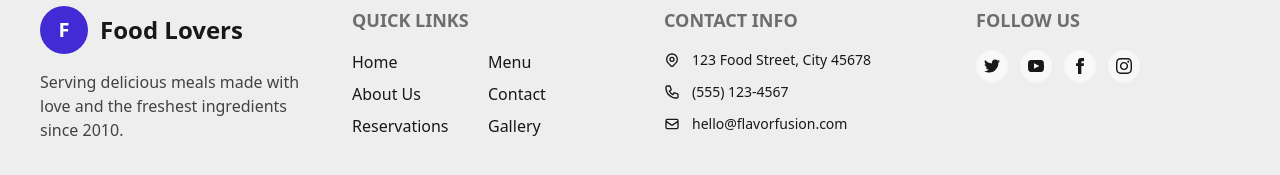
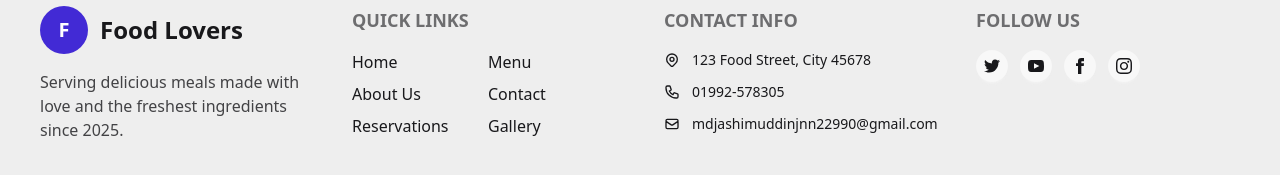
Before and after one commit to MdJashim18/food-network-client, a React (Vite) app: page /login in a window 1280 px wide. Shown: the part 899-1074 px from the top of the page. Built offline with nearby package versions, Linux system fonts and the light colour scheme; no server answers.

Commit message:
fifteen commit

```diff
--- a/src/Components/Foods/Foods.jsx
+++ b/src/Components/Foods/Foods.jsx
@@ -45,7 +45,7 @@ const Foods = ({ food }) => {
 
     };
     return (
-        <div className="card bg-gradient-to-br from-white to-gray-50 w-96 shadow-xl hover:shadow-2xl transition-all duration-500  border border-gray-100 rounded-2xl overflow-hidden group mt-20">
+        <div className="card bg-gradient-to-br from-white to-gray-50 w-96 shadow-xl hover:shadow-2xl transition-all duration-500  border border-gray-100 rounded-2xl overflow-hidden group">
             <figure className=" overflow-hidden p-5">
                 <img
                     src={photo}
--- a/src/Components/Footer/Footer.jsx
+++ b/src/Components/Footer/Footer.jsx
@@ -16,7 +16,7 @@ const Footer = () => {
                             <span className="text-2xl font-bold">Food Lovers</span>
                         </div>
                         <p className="text-sm lg:text-base mb-4 max-w-xs opacity-80">
-                            Serving delicious meals made with love and the freshest ingredients since 2010.
+                            Serving delicious meals made with love and the freshest ingredients since 2025.
                         </p>
 
                     </aside>
@@ -49,13 +49,13 @@ const Footer = () => {
                                 <svg className="w-4 h-4 flex-shrink-0" fill="none" stroke="currentColor" viewBox="0 0 24 24">
                                     <path strokeLinecap="round" strokeLinejoin="round" strokeWidth="2" d="M3 5a2 2 0 012-2h3.28a1 1 0 01.948.684l1.498 4.493a1 1 0 01-.502 1.21l-2.257 1.13a11.042 11.042 0 005.516 5.516l1.13-2.257a1 1 0 011.21-.502l4.493 1.498a1 1 0 01.684.949V19a2 2 0 01-2 2h-1C9.716 21 3 14.284 3 6V5z"/>
                                 </svg>
-                                <span className="text-sm">(555) 123-4567</span>
+                                <span className="text-sm">01992-578305</span>
                             </div>
                             <div className="flex items-center gap-3 justify-center md:justify-start">
                                 <svg className="w-4 h-4 flex-shrink-0" fill="none" stroke="currentColor" viewBox="0 0 24 24">
                                     <path strokeLinecap="round" strokeLinejoin="round" strokeWidth="2" d="M3 8l7.89 5.26a2 2 0 002.22 0L21 8M5 19h14a2 2 0 002-2V7a2 2 0 00-2-2H5a2 2 0 00-2 2v10a2 2 0 002 2z"/>
                                 </svg>
-                                <span className="text-sm">hello@flavorfusion.com</span>
+                                <span className="text-sm">mdjashimuddinjnn22990@gmail.com</span>
                             </div>
                         </div>
                     </nav>
--- a/src/Components/Home/Home.jsx
+++ b/src/Components/Home/Home.jsx
@@ -144,9 +144,7 @@ const Home = () => {
 
 
             <div>
-                <div>
-
-                </div>
+                <h2 className="text-3xl text-center my-10 font-bold bg-gradient-to-r from-[#632EE3] to-[#9F62F2] bg-clip-text text-transparent">Top Rated Foods</h2>
                 <div className='grid grid-cols-1 md:grid-cols-2 lg:grid-cols-3 gap-8'>
                     {
                         topRatedFoods.map((food) => <Foods key={food._id} food={food}></Foods>)
```
